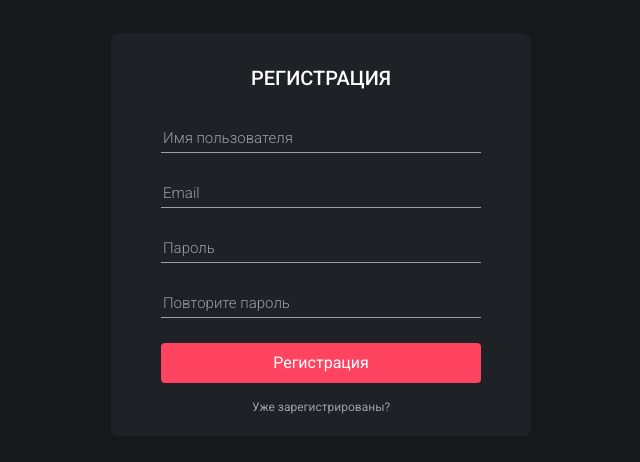
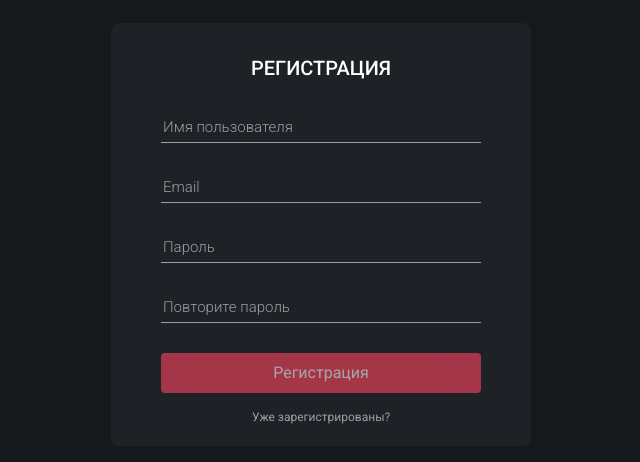
Before and after one commit to Deokti/next-realtime-chat-app, a Next.js app: page / in a window 1280 px wide. Shown: the part 166-628 px from the top of the page, without its empty margins (319-959 px from the left). Built offline with nearby package versions, Linux system fonts and the light colour scheme.

Commit message:
Закончил с валидацией формы регистрации.

```diff
--- /dev/null
+++ b/components/AuthError/AuthError.module.scss
@@ -0,0 +1,11 @@
+@import '../../styles/colors.scss';
+
+.error {
+  position: absolute;
+  bottom: -20px;
+  left: 0;
+  display: block;
+  font-weight: 300;
+  font-size: 11px;
+  color: $color-red;
+}
--- /dev/null
+++ b/components/AuthError/index.tsx
@@ -0,0 +1,13 @@
+import React from 'react';
+
+import styles from './AuthError.module.scss';
+
+interface IAuthError {
+  children?: string
+}
+
+function AuthError({ children }: IAuthError): React.ReactElement<IAuthError> {
+  return <span className={styles.error}>{children}</span>
+}
+
+export default AuthError;
--- a/components/AuthInput/AuthInput.module.scss
+++ b/components/AuthInput/AuthInput.module.scss
@@ -4,7 +4,7 @@
   position: relative;
   width: 100%;
   height: 30px;
-  margin-bottom: 25px;
+  margin-bottom: 30px;
   font-family: 'Roboto', sans-serif;
 }
 
@@ -28,20 +28,24 @@
 }
 
 .input:focus + .span,
-.span.active{
+.span.active {
   font-size: 12px;
-  transform: translateY(-180%);
+  transform: translateY(-20px);
   color: $color-white;
 }
 
 .span {
+  position: absolute;
   pointer-events: none;
   transition: all .1s ease-in;
-  position: absolute;
   color: $color-gray;
   font-weight: 300;
   font-size: 15px;
-  top: 50%;
   left: 2px;
-  transform: translateY(-50%);
+  bottom: 4px;
 }
+
+.input{
+  -webkit-box-shadow: inset 0 0 0 50px $background-form;
+  -webkit-text-fill-color: #fff;
+}
--- a/components/AuthInput/index.tsx
+++ b/components/AuthInput/index.tsx
@@ -1,4 +1,5 @@
-import { useState, ChangeEvent } from 'react';
+import React, { useState, ChangeEvent } from 'react';
+import AuthError from '../AuthError';
 
 import styles from './AuthInput.module.scss';
 
@@ -17,10 +18,11 @@ type TAuthInput = {
   onChange?: (value: ChangeEvent<HTMLInputElement>) => any
   value?: string
   type?: "text" | "password"
+  error?: string
 }
 
 
-function AuthInput({ placeholder, name, onChange, value, type = 'text' }: TAuthInput) {
+function AuthInput({ placeholder, name, onChange, value, type = 'text', error }: TAuthInput) {
   const [emptyValue, setEmptyValue] = useState<boolean>(false);
 
   function onEmptyValue({ currentTarget }: ChangeEvent<HTMLInputElement>): void {
@@ -41,6 +43,7 @@ function AuthInput({ placeholder, name, onChange, value, type = 'text' }: TAuthI
         value={value}
       />
       <span className={`${styles.span} ${emptyValue && styles.active}`}>{placeholder}</span>
+      {error && <AuthError>{error}</AuthError>}
     </label>
   )
 }
--- a/components/Button/Button.module.scss
+++ b/components/Button/Button.module.scss
@@ -12,7 +12,8 @@
   align-items: center;
 }
 
-.isLoading {
+.isLoading,
+.disabled {
   pointer-events: none;
   opacity: .6;
 }
--- a/components/Button/index.tsx
+++ b/components/Button/index.tsx
@@ -15,6 +15,7 @@ type TButton = {
   type?: 'button' | 'submit',
   isLoading?: boolean
   LoadingIcon?: JSX.Element | null | Function
+  disabled?: boolean
 }
 
 function Button({
@@ -32,13 +33,14 @@ function Button({
   onClick,
   LoadingIcon,
   isLoading = false,
+  disabled = false
 }: TButton) {
 
   const getLoadingIconByType = LoadingIcon === Function ? <LoadingIcon /> : LoadingIcon;
 
   return (
     <button
-      className={`${styles.button} ${isLoading && styles.isLoading}`}
+      className={`${styles.button} ${isLoading && styles.isLoading} ${disabled && styles.disabled}`}
       type={type}
       style={
         {
--- a/package.json
+++ b/package.json
@@ -24,7 +24,8 @@
     "react-redux": "^7.2.3",
     "react-spinners": "^0.10.6",
     "redux": "^4.0.5",
-    "uuid": "^8.3.2"
+    "uuid": "^8.3.2",
+    "yup": "^0.32.9"
   },
   "devDependencies": {
     "@types/enzyme": "^3.10.8",
--- a/pages/auth/register.tsx
+++ b/pages/auth/register.tsx
@@ -5,17 +5,17 @@ import AuthRedirect from "../../components/AuthRedirect";
 import Button from "../../components/Button";
 import HeadTitle from "../../components/HeadTitle";
 import { PATH } from "../../config/path";
+
 import { useFormik, FormikHelpers } from 'formik';
+import * as yup from 'yup';
 
 import { PulseLoader } from 'react-spinners';
-
-
 
 interface IinitialValues {
   username: string
   email: string
   password: string
-  passwordRereat: string
+  passwordConfirm: string
 }
 
 
@@ -26,15 +26,25 @@ function Register() {
       username: '',
       email: '',
       password: '',
-      passwordRereat: ''
+      passwordConfirm: ''
     },
+    validationSchema: validationSchema(),
     onSubmit: onSubmit
   });
 
+  function validationSchema() {
+    return yup.object().shape({
+      username: yup.string().required('Поле должно быть заполнено!'),
+      email: yup.string().email('Не корректный Email адресс!').required('Поле должно быть заполнено!'),
+      password: yup.string().min(6, 'Пароль должен содержать не менее 6 символов').required('Поле должно быть заполнено!'),
+      passwordConfirm: yup.string().oneOf([yup.ref('password')], 'Пароли не совпадают!').required('Поле должно быть заполнено!')
+    })
+  }
+
   function onSubmit(values: IinitialValues, actions: FormikHelpers<IinitialValues>) {
     console.log(values);
+  }
 
-  }
 
   return (
     <Fragment>
@@ -46,12 +56,14 @@ function Register() {
           name="username"
           value={formik.values.username}
           onChange={formik.handleChange}
+          error={formik.errors.username}
         />
         <AuthInput
           placeholder="Email"
           name="email"
           value={formik.values.email}
           onChange={formik.handleChange}
+          error={formik.errors.email}
         />
         <AuthInput
           placeholder="Пароль"
@@ -59,13 +71,15 @@ function Register() {
           name="password"
           value={formik.values.password}
           onChange={formik.handleChange}
+          error={formik.errors.password}
         />
         <AuthInput
           placeholder="Повторите пароль"
           type="password"
-          name="passwordRereat"
-          value={formik.values.passwordRereat}
+          name="passwordConfirm"
+          value={formik.values.passwordConfirm}
           onChange={formik.handleChange}
+          error={formik.errors.passwordConfirm}
         />
 
         <Button
@@ -74,6 +88,7 @@ function Register() {
           type="submit"
           backgroundColor="#ff4460"
           width="100%"
+          disabled={!formik.dirty || !formik.isValid}
           height={40}
           borderRadius={4}
         >
--- a/styles/colors.scss
+++ b/styles/colors.scss
@@ -2,3 +2,4 @@ $background-app: #16191c;
 $background-form: #1E2126;
 $color-white: #fff;
 $color-gray: #9F9DA3;
+$color-red: #ff4460;
```
Also changed, not shown: 1 other file (tests, documents, lock files or other folders).
